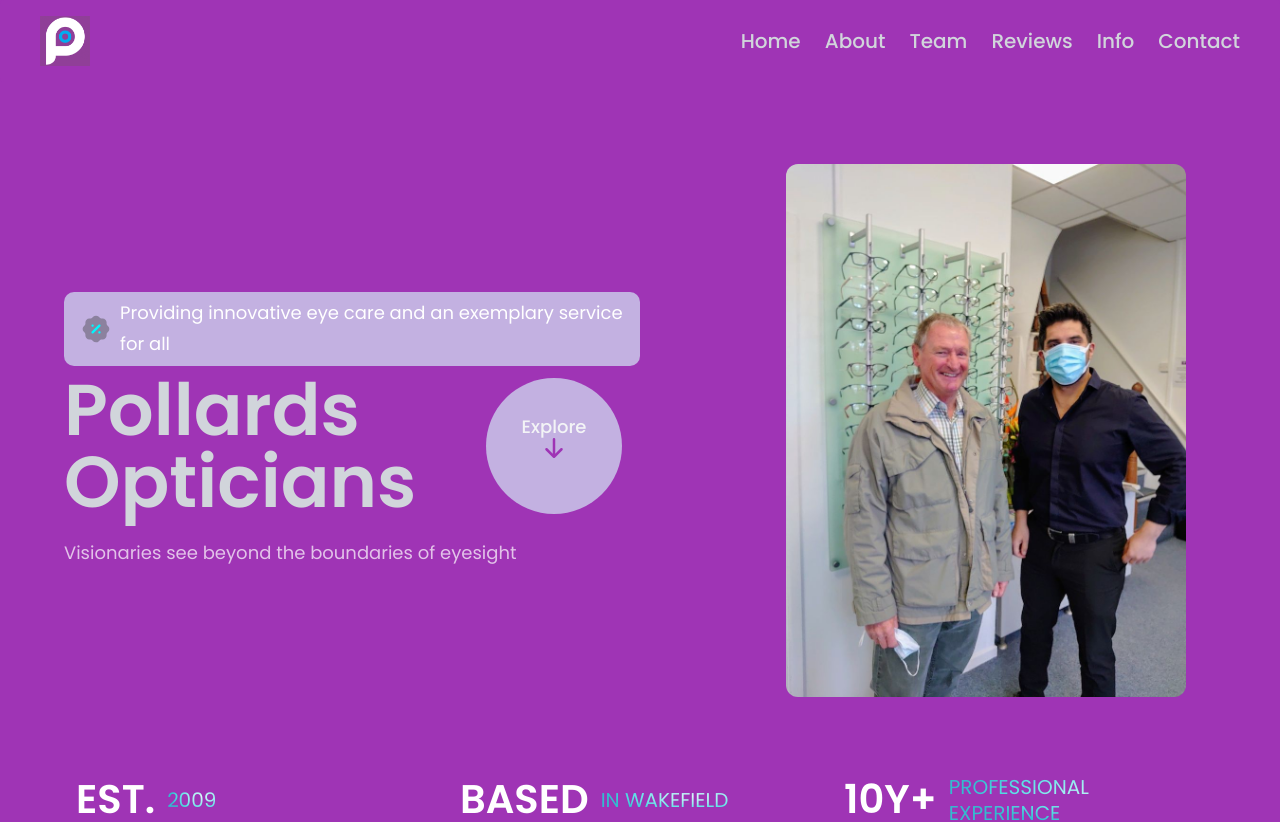
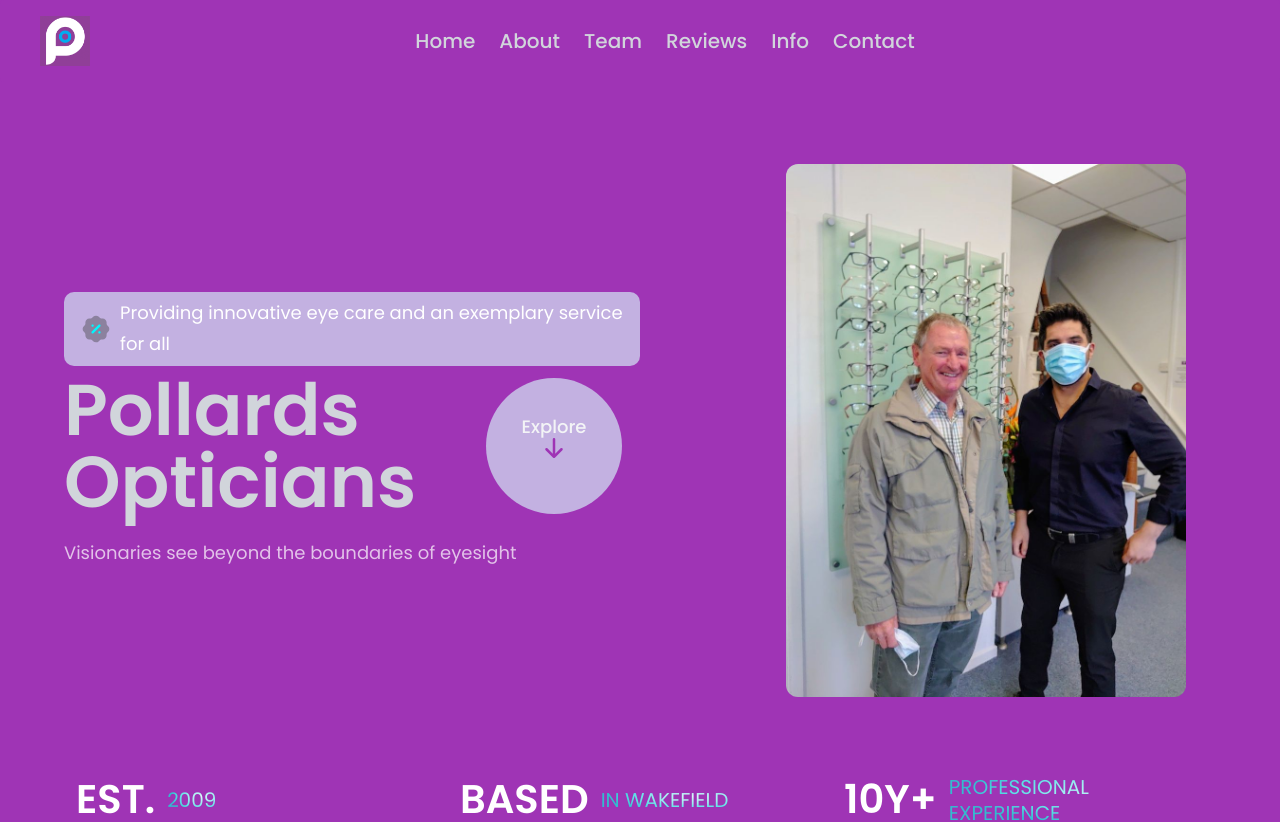
Before and after one commit to oyousaf/pollards, a React (Vite) app: page / in a window 1280 px wide. Shown: the top 822 px of the page. Built offline with nearby package versions, Linux system fonts and the light colour scheme.

Commit message:
squashing bugs

```diff
--- a/src/components/Nav.jsx
+++ b/src/components/Nav.jsx
@@ -40,7 +40,7 @@ const Nav = () => {
           </a>
         </div>
 
-        <div className="hidden sm:flex items-center space-x-6">
+        <div className="hidden sm:flex justify-center items-center flex-grow space-x-6">
           {navLinks.map((nav) => (
             <NavLink key={nav.id} onClick={() => scrollToSection(nav.to)}>
               {nav.title}
```
